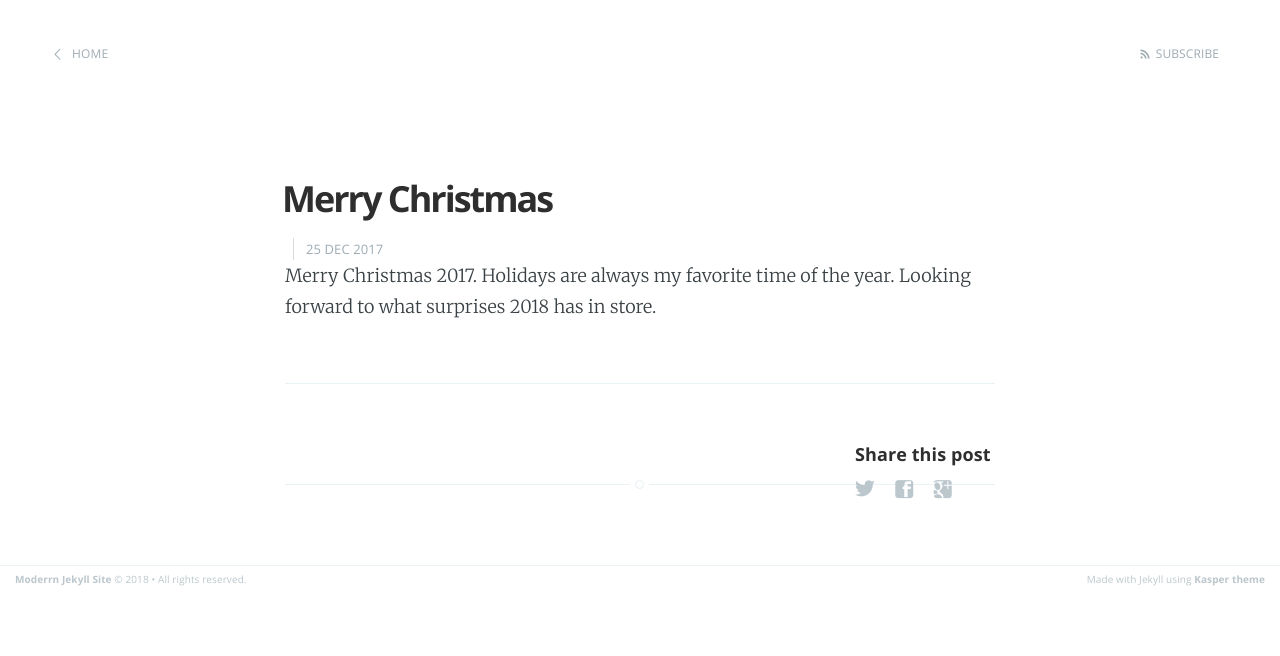
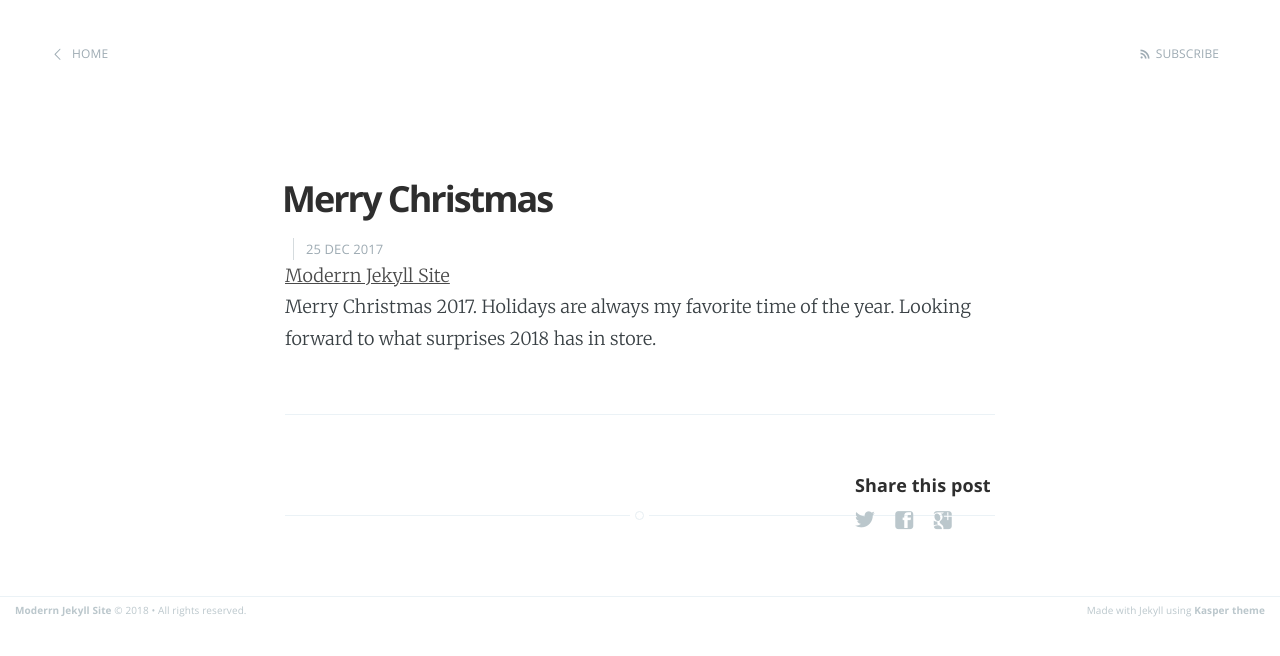
Before and after one commit to moderrnup/moderrnup.github.io, a Jekyll site: the page built from _posts/2017-12-25-merry-christmas.md, in a window 1280 px wide. Shown: the top 656 px of the page. Built offline with Jekyll 4.4.1, drawn with Linux system fonts in a browser that asks for light colours.

Commit message:
Update post.html

```diff
--- a/_layouts/post.html
+++ b/_layouts/post.html
@@ -26,7 +26,7 @@
             </section>
         </header>
 
-<!--         <header class="post-header">
+         <header class="post-header">
             <a id="blog-logo" href="{{site.url}}">
                 {% if site.logo %}
                     <img src="{{site.logo}}" alt="{{ site.name }}" />
@@ -34,7 +34,7 @@
                     <span class="blog-title">{{ site.name }}</span>
                 {%endif%}
             </a>
-        </header> -->
+        </header>
 
         <!-- <span class="post-meta">
             <time datetime="{{ page.date | date:"%Y-%m-%d" }}">{{ page.date | date_to_string }}</time>
```
